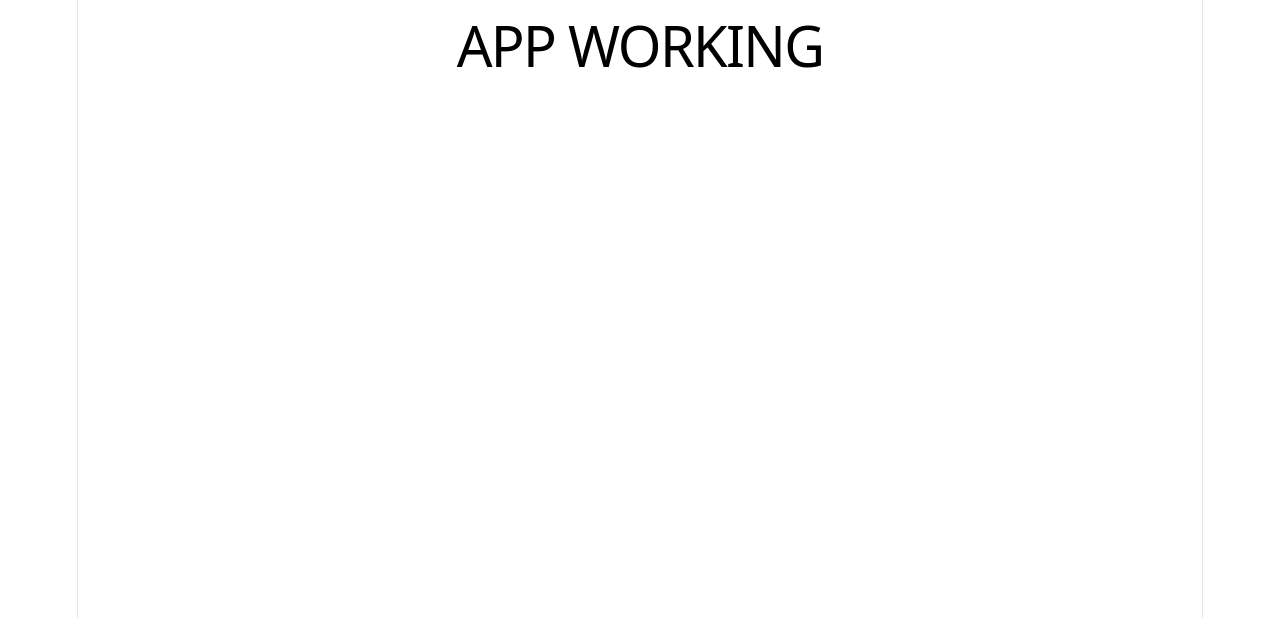
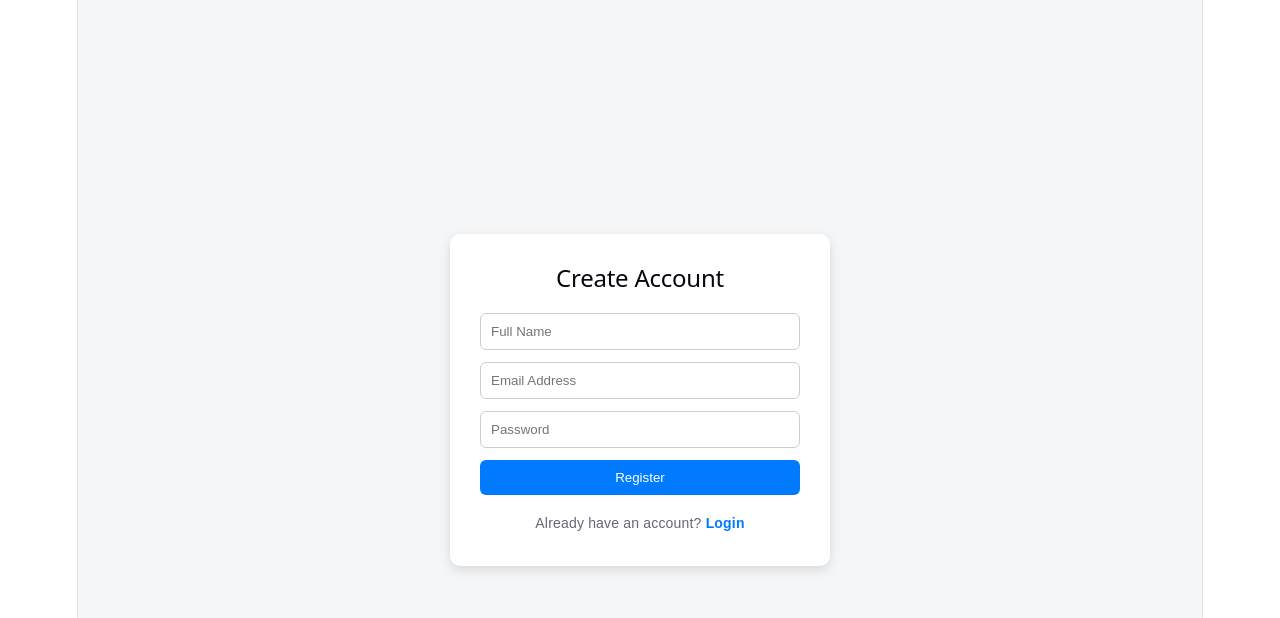
Before and after one commit to Ramakrishna-19/Team-Task-Manager, a React (Vite) app in the folder client/: page / in a window 1280 px wide. Shown: the top 618 px of the page. Built offline with nearby package versions, Linux system fonts and the light colour scheme.

Commit message:
Fix vercel issue 2

```diff
--- a/client/src/App.jsx
+++ b/client/src/App.jsx
@@ -1,26 +1,26 @@
-// import { BrowserRouter, Routes, Route } from "react-router-dom";
-// import Login from "./pages/Login";
-// import Register from "./pages/Register";
-// import Dashboard from "./pages/Dashboard";
-// import Projects from "./pages/Projects";
-// import Tasks from "./pages/Tasks";
-// import MakeAdmin from "./pages/MakeAdmin";
+import { BrowserRouter, Routes, Route } from "react-router-dom";
+import Login from "./pages/Login";
+import Register from "./pages/Register";
+import Dashboard from "./pages/Dashboard";
+import Projects from "./pages/Projects";
+import Tasks from "./pages/Tasks";
+import MakeAdmin from "./pages/MakeAdmin";
+
+export default function App() {
+  return (
+    <BrowserRouter>
+      <Routes>
+        <Route path="/" element={<Register />} />
+        <Route path="/login" element={<Login />} />
+        <Route path="/dashboard" element={<Dashboard />} />
+        <Route path="/projects" element={<Projects />} />
+        <Route path="/projects/:id" element={<Tasks />} />
+        <Route path="/make-admin" element={<MakeAdmin />} />
+      </Routes>
+    </BrowserRouter>
+  );
+}
 
 // export default function App() {
-//   return (
-//     <BrowserRouter>
-//       <Routes>
-//         <Route path="/" element={<Register />} />
-//         <Route path="/login" element={<Login />} />
-//         <Route path="/dashboard" element={<Dashboard />} />
-//         <Route path="/projects" element={<Projects />} />
-//         <Route path="/projects/:id" element={<Tasks />} />
-//         <Route path="/make-admin" element={<MakeAdmin />} />
-//       </Routes>
-//     </BrowserRouter>
-//   );
+//   return <h1 style={{ color: "black" }}>APP WORKING</h1>;
 // }
-
-export default function App() {
-  return <h1 style={{ color: "black" }}>APP WORKING</h1>;
-}
```
